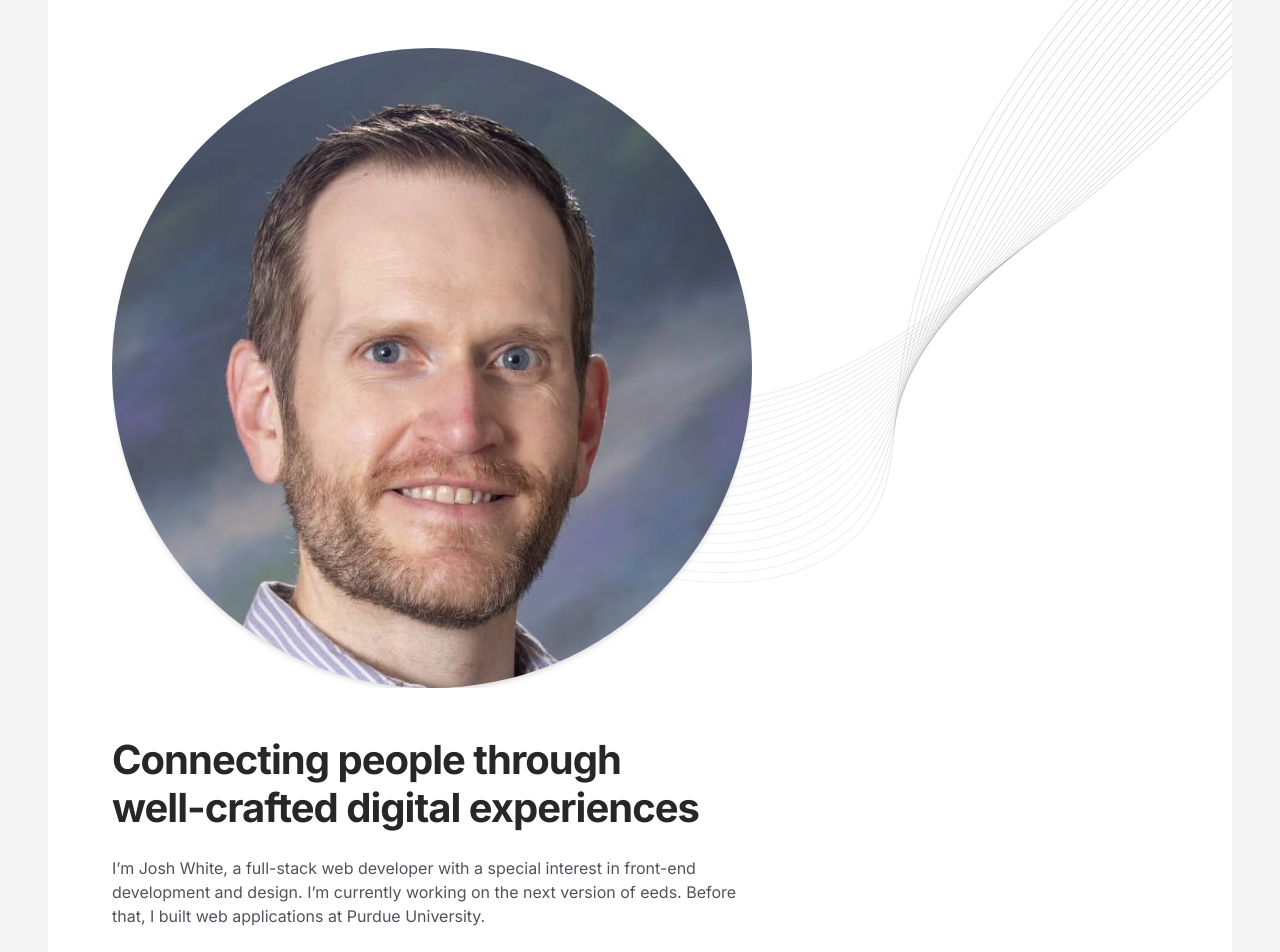
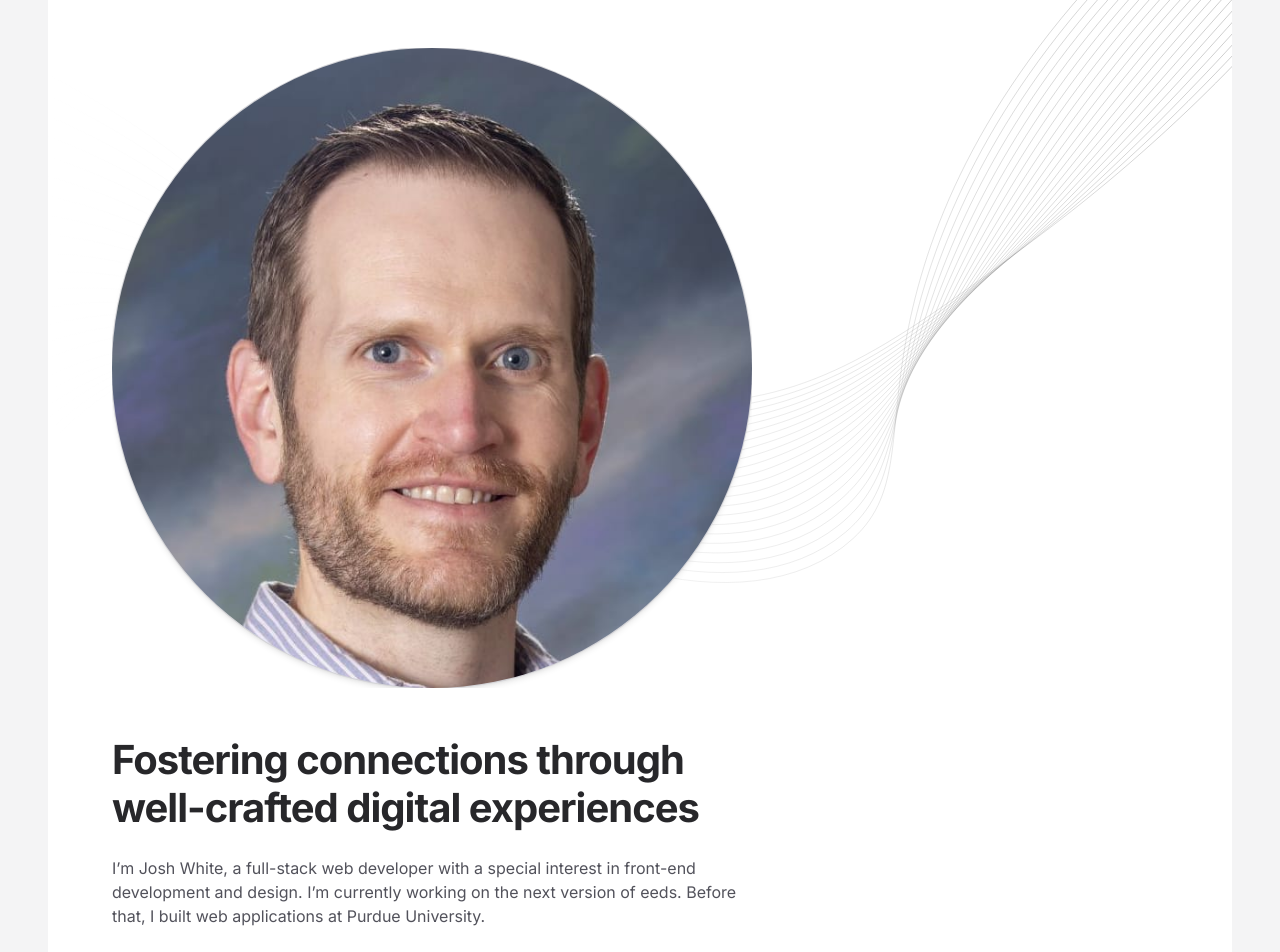
Before and after one commit to Josh865/josh-white, a Next.js app: page / in a window 1280 px wide. Shown: the top 952 px of the page. Built offline with nearby package versions, Linux system fonts and the light colour scheme.

Commit message:
Update headline

```diff
--- a/src/pages/index.jsx
+++ b/src/pages/index.jsx
@@ -193,13 +193,11 @@ export default function Home() {
                   src={joshImage}
                   alt="Josh White"
                   sizes="4rem"
-                  className="h-12 w-12 rounded-full bg-zinc-100 object-cover shadow-md md:h-16 md:w-16"
+                  className="h-12 w-12 rounded-full bg-zinc-100 object-cover shadow-md ring-1 ring-zinc-300 md:h-16 md:w-16"
                   priority
                 />
                 <h1 className="mt-10 text-3xl font-bold tracking-tight text-zinc-800 sm:text-[2.5rem] sm:leading-[3rem] md:mt-12">
-                  Connecting people through
-                  <br className="hidden md:block" /> well-crafted digital
-                  experiences
+                  Fostering connections through well-crafted digital experiences
                 </h1>
                 <p className="mt-6 text-base text-zinc-600 dark:text-zinc-400">
                   I’m Josh White, a full-stack web developer with a special
```
